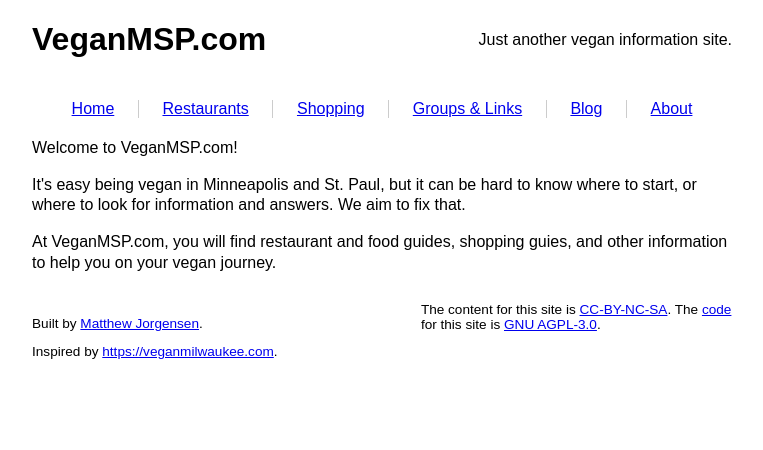
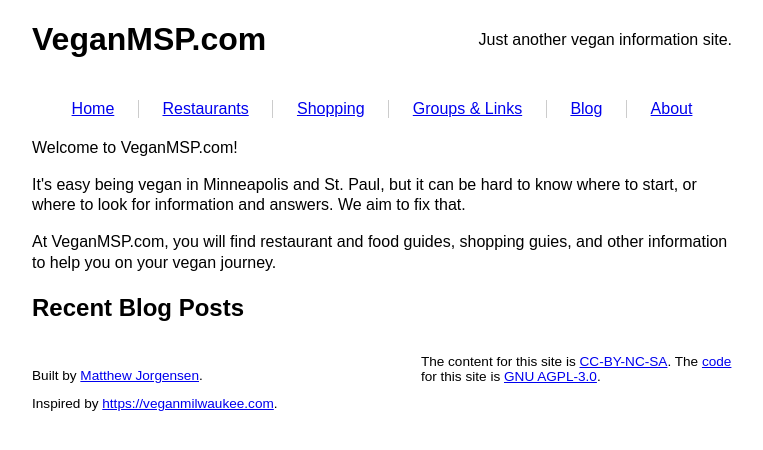
Before and after one commit to VeganMSP/veganmsp.com, a Django app: page / in a window 1280 px wide. Shown: the top 450 px of the page, without its empty margins (258-1021 px from the left). Run offline with Django 3.2, Linux system fonts and the light colour scheme; data that the repository does not hold is empty.

Commit message:
Add 'Recent Blog Posts' header

```diff
--- a/templates/includes/_recent_posts.html
+++ b/templates/includes/_recent_posts.html
@@ -1,4 +1,5 @@
 <div class="recent-posts">
+	<h2>Recent Blog Posts</h2>
 	{% for post in recent_posts_list %}
 	<div class="post-stub">
 		{{ post.date_created | date:"Y-m-d" }}
```
